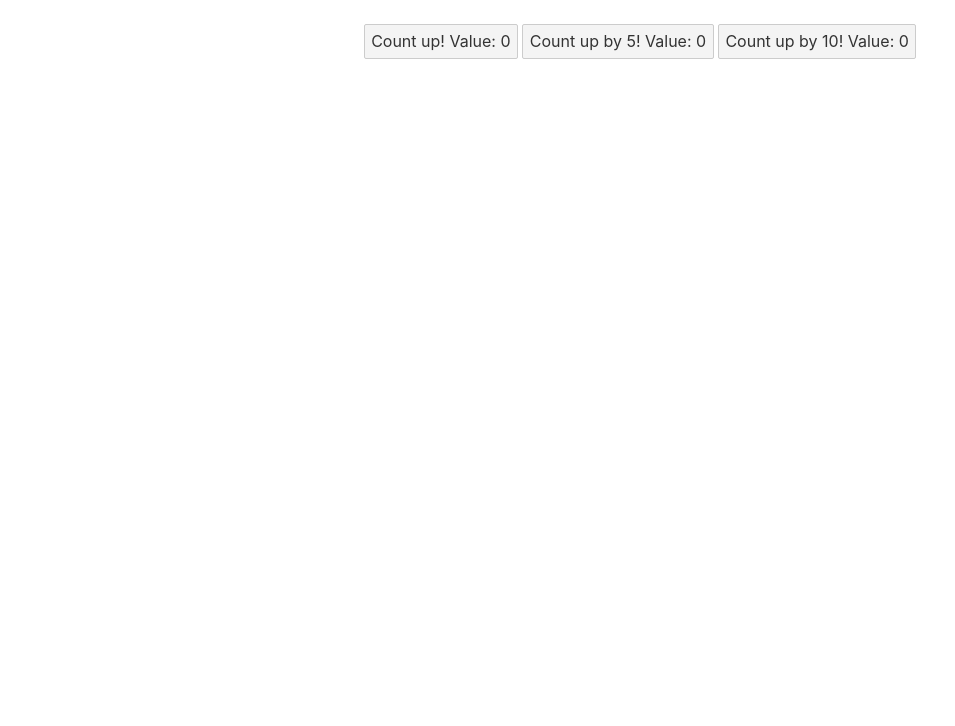
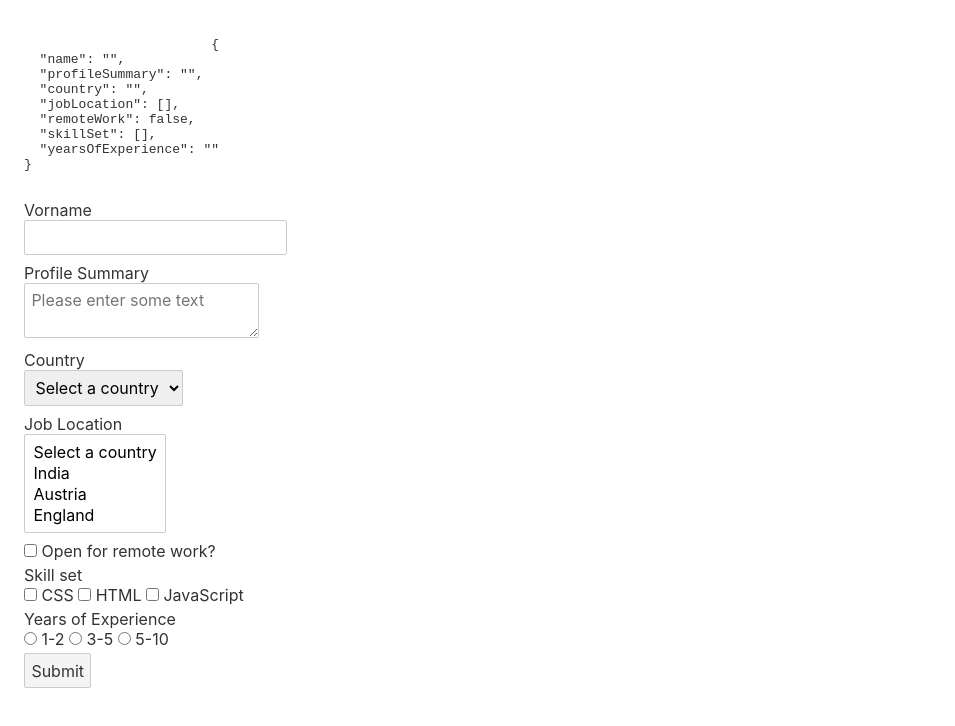
Before and after one commit to markusradl/hello-world, a Svelte app: page / in a window 1280 px wide. Shown: the top 726 px of the page, without its empty margins (0-955 px from the left). Built offline with nearby package versions, Linux system fonts and the light colour scheme.

Commit message:
Form handling with different input types

```diff
--- a/src/App.svelte
+++ b/src/App.svelte
@@ -1,25 +1,133 @@
 <script>
-	let count = 0
+	const formValues ={
+		name: '',
+		profileSummary: '',
+		country: '',
+		jobLocation: [],
+		remoteWork: false,
+		skillSet: [],
+		yearsOfExperience: ''
+	}
 
-	function handleClick(event, stepSize) {
-		count += stepSize
-		console.log(event)
+	function submitForm(event) {
+		console.log(formValues)
 	}
 </script>
 
 <main>
-	<!-- In Line Event handler -->
-	<button on:click={() => (count = count + 1)} >Count up! Value: {count}</button>
+	<div>
+		<pre>
+			{JSON.stringify(formValues, null, 2)}
+		</pre>
+	</div>
+	<form on:submit|preventDefault={submitForm}>
+		<div>
+			<label for="name">Vorname</label>
+			<!--Svelte casts the datatype accordingly to input type-->
+			<input type="number" id="name" bind:value={formValues.name}>
+		</div>
 
-	<button on:click={(event) => handleClick(event, 5)} >Count up by 5! Value: {count}</button>
-	<button on:click={(event) => handleClick(event, 10)} >Count up by 10! Value: {count}</button>
+		<div>
+			<label for="profile">Profile Summary</label>
+			<textarea id="profile" bind:value={formValues.profileSummary} placeholder="Please enter some text"></textarea>
+		</div>
 
+		<div>
+			<label for="country">Country</label>
+			<select id="country" bind:value={formValues.country}>
+				<option value="">Select a country</option>
+				<option value="india">India</option>
+				<option value="austria">Austria</option>
+				<option value="england">England</option>
+			</select>
+		</div>
+
+		<div>
+			<label for="job-location">Job Location</label>
+			<select
+				id="job-location"
+				bind:value={formValues.jobLocation}
+				multiple
+			>
+				<option value="">Select a country</option>
+				<option value="india">India</option>
+				<option value="austria">Austria</option>
+				<option value="england">England</option>
+			</select>
+		</div>
+
+		<div>
+			<input
+				type="checkbox"
+				id="remoteWork"
+				bind:checked={formValues.remoteWork}
+			/>
+			<label for="remoteWork">Open for remote work?</label>
+		</div>
+
+		<div>
+			<label>Skill set</label>
+				<input
+					type="checkbox"
+					id="css"
+					value="css"
+					bind:group={formValues.skillSet}
+				/>
+				<label for="css">CSS</label>
+				<input
+					type="checkbox"
+					id="html"
+					value="html"
+					bind:group={formValues.skillSet}
+				/>
+				<label for="css">HTML</label>
+				<input
+					type="checkbox"
+					id="javascript"
+					value="javascript"
+					bind:group={formValues.skillSet}
+				/>
+				<label for="javascript">JavaScript</label>
+		</div>
+
+		<div>
+			<label>Years of Experience</label>
+				<input
+					type="radio"
+					id="1-2"
+					value="1-2"
+					bind:group={formValues.yearsOfExperience}
+				/>
+				<label for="1-2">1-2</label>
+				<input
+					type="radio"
+					id="3-5"
+					value="3-5"
+					bind:group={formValues.yearsOfExperience}
+				/>
+				<label for="3-5">3-5</label>
+				<input
+					type="radio"
+					id="5-10"
+					value="5-10"
+					bind:group={formValues.yearsOfExperience}
+				/>
+				<label for="5-10">5-10</label>
+		</div>
+
+		<div>
+			<button>Submit</button>
+		</div>
+	</form>
 </main>
 
 <style>
+	input + label {
+		display: inline-flex;
+	}
 
 	main {
-		text-align: center;
+		/*text-align: center;*/
 		padding: 1em;
 		max-width: 240px;
 		margin: 0 auto;
```
